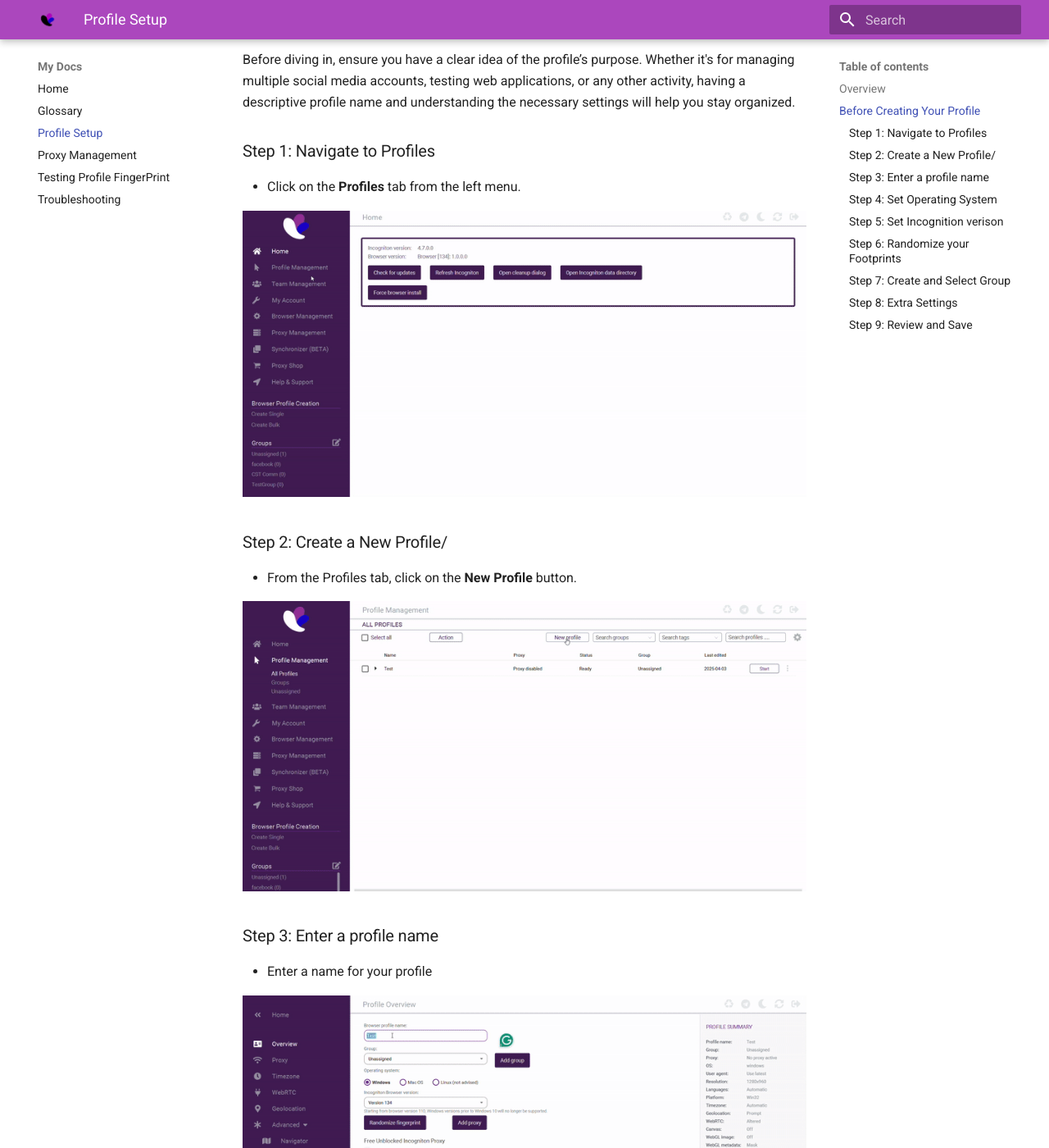
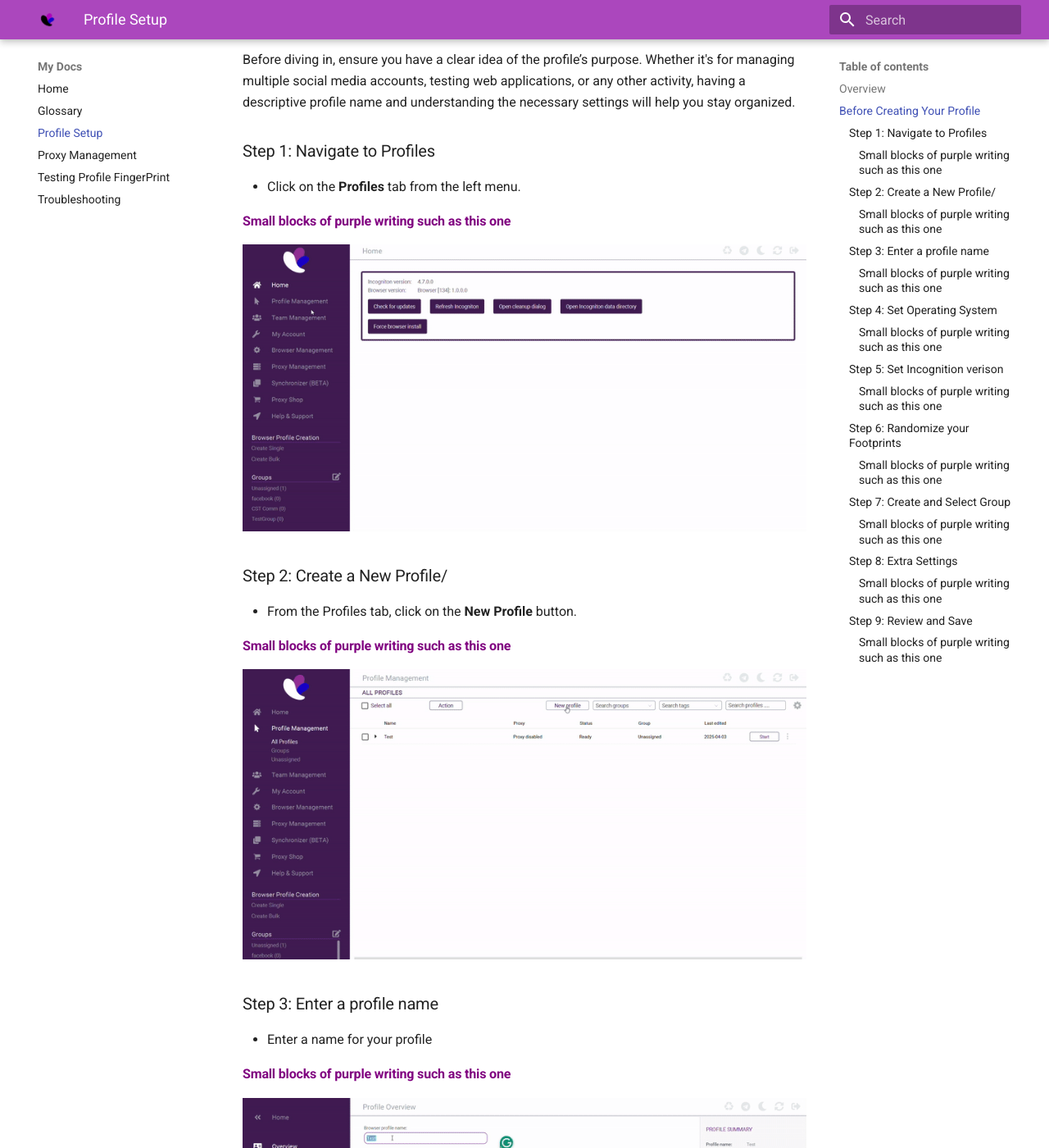
Before and after one commit to whatinthepeta/IncognitonDocumentation, an MkDocs documentation site: the page built from docs/profile.md, in a window 1280 px wide and 1400 px high, scrolled down 338 px. Shown: the whole window at 82% size. Built offline with MkDocs 1.6.1 and Material for MkDocs 9.7.7, drawn with Linux system fonts in a browser that asks for light colours; some of the changed text lies outside the part shown.

Commit message:
Add messages in the purple comments

```diff
--- a/docs/profile.md
+++ b/docs/profile.md
@@ -12,18 +12,21 @@ Before diving in, ensure you have a clear idea of the profile’s purpose. Wheth
 
 - Click on the **Profiles** tab from the left menu.
 
+#### <span style="color: purple;">Small blocks of purple writing such as this one</span>
 ![Alt Text](assets/profile_gifs/Step1.gif)
 
 ### Step 2: Create a New Profile/
 
 - From the Profiles tab, click on the **New Profile** button.
 
+#### <span style="color: purple;">Small blocks of purple writing such as this one</span>
 ![Alt Text](assets/profile_gifs/Step2.gif)
 
 ### Step 3: Enter a profile name
 
 - Enter a name for your profile
 
+#### <span style="color: purple;">Small blocks of purple writing such as this one</span>
 ![Alt Text](assets/profile_gifs/Step3.gif)
 
 ### Step 4: Set Operating System
@@ -32,6 +35,7 @@ Before diving in, ensure you have a clear idea of the profile’s purpose. Wheth
 - **Mac user:** Choose the **Mac OS** option.
 - **Linux User:** Choose the **Linux** option (Note: Linux is not the recommended option).
 
+#### <span style="color: purple;">Small blocks of purple writing such as this one</span>
 ![Alt Text](assets/profile_gifs/Step4.gif)
 
 ### Step 5: Set Incognition verison
@@ -39,6 +43,7 @@ Before diving in, ensure you have a clear idea of the profile’s purpose. Wheth
 - Click the drop-down menu. It should show the latest version by default.
 - If a newer version is available, select it.
 
+#### <span style="color: purple;">Small blocks of purple writing such as this one</span>
 ![Alt Text](assets/profile_gifs/Step5.gif)
 
 ### Step 6: Randomize your Footprints
@@ -46,6 +51,7 @@ Before diving in, ensure you have a clear idea of the profile’s purpose. Wheth
 - Click **Randomize Footprint** to change browser details.
 - This makes your digital fingerprint unique and harder to track.
 
+#### <span style="color: purple;">Small blocks of purple writing such as this one</span>
 ![Alt Text](assets/profile_gifs/Step6.gif)
 
 ### Step 7: Create and Select Group
@@ -53,16 +59,21 @@ Before diving in, ensure you have a clear idea of the profile’s purpose. Wheth
 - Click **Add Group** and enter a group name.
 - Choose the group you just created from the drop-down menu. Grouping keeps your profiles organized.
 
+#### <span style="color: purple;">Small blocks of purple writing such as this one</span>
 ![Alt Text](assets/profile_gifs/Step7.gif)
 
 ### Step 8: Extra Settings
 
 - The settings for **Free Unblocked Proxy**, **Allow Camera**, and **Fill Language** are set by default.
 - Leave these as they are unless you need to change them.
--
+
+#### <span style="color: purple;">Small blocks of purple writing such as this one</span>
 ![Alt Text](assets/profile_gifs/Step8.gif)
 
 ### Step 9: Review and Save
 
 - Check all your settings.
 - Click **Create Profile** in the profile summary tab to finish setting up your profile.
+
+#### <span style="color: purple;">Small blocks of purple writing such as this one</span>
+![Alt Text](assets/profile_gifs/Step9.gif)
```
Also changed, not shown: docs/assets/profile_gifs/Step9.gif (added).
